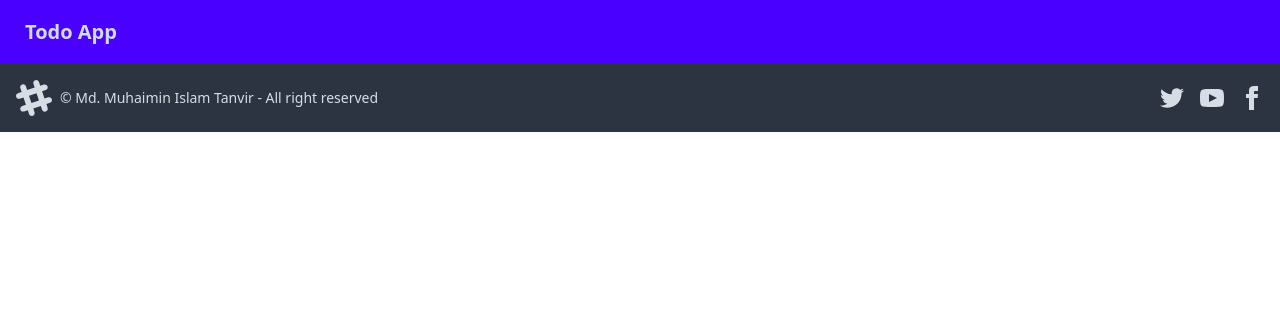
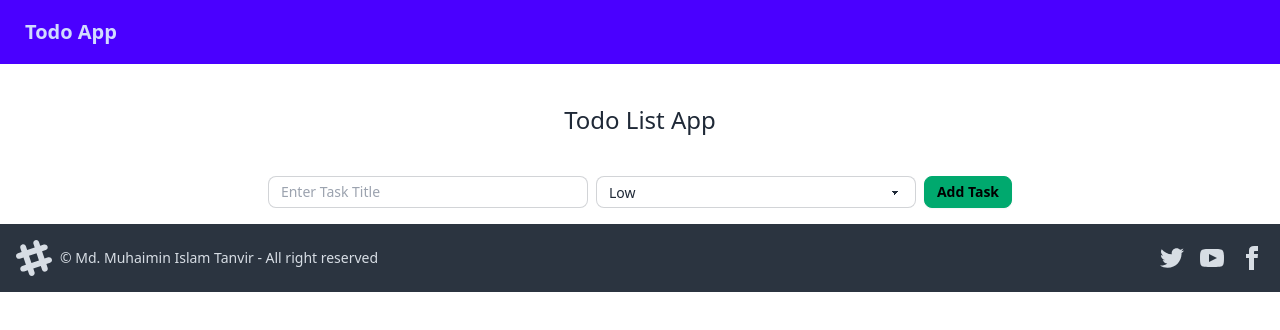
Before and after one commit to mitanvir05/to-do-app-tanvir-qtec, a React (Vite) app: page / in a window 1280 px wide. Shown: the top 330 px of the page. Built offline with nearby package versions, Linux system fonts and the light colour scheme.

Commit message:
created add task functionality

```diff
--- /dev/null
+++ b/src/components/TodoApp/TaskForm.jsx
@@ -0,0 +1,38 @@
+import { useState } from 'react';
+
+const TaskForm = ({ onSubmit }) => {
+  const [title, setTitle] = useState('');
+  const [priority, setPriority] = useState('low');
+
+  const handleSubmit = (e) => {
+    e.preventDefault();
+    if (!title.trim()) return;
+    onSubmit(title, priority);
+    setTitle('');
+    setPriority('low');
+  };
+
+  const handleTitleChange = (e) => {
+    setTitle(e.target.value);
+  };
+
+  const handlePriorityChange = (e) => {
+    setPriority(e.target.value);
+  };
+
+  return (
+    <form onSubmit={handleSubmit} className='space-x-2 flex justify-center items-center'>
+     <input type="text" value={title} onChange={handleTitleChange} placeholder="Enter Task Title" className="input input-bordered input-sm w-1/4 lg:w-full max-w-xs" />
+     <select value={priority} onChange={handlePriorityChange} className="select select-bordered select-sm w-1/4 lg:w-full max-w-xs">
+        <option disabled selected>Select one</option>
+        <option value="low">Low</option>
+        <option value="medium">Medium</option>
+        <option value="high">High</option>
+    </select>
+
+      <button className='btn btn-success btn-sm' type="submit">Add Task</button>
+    </form>
+  );
+};
+
+export default TaskForm;
--- /dev/null
+++ b/src/components/TodoApp/TaskItem.jsx
@@ -0,0 +1,17 @@
+import { useState } from "react";
+
+const TaskItem = ({ task }) => {
+
+  const [title, setTitle] = useState(task.title);
+
+ return (
+      <div className="space-x-6 space-y-3 ">
+      <span>{task.title} </span>
+      </div>
+
+
+
+  );
+};
+
+export default TaskItem;
--- /dev/null
+++ b/src/components/TodoApp/TaskList.jsx
@@ -0,0 +1,17 @@
+import TaskItem from './TaskItem';
+
+const TaskList = ({tasks}) => {
+  return (
+    <div className='text-center my-10'>
+      {tasks.map(task => (
+        <TaskItem
+          key={task.id}
+          task={task}
+
+        />
+      ))}
+    </div>
+  );
+};
+
+export default TaskList;
--- a/src/components/TodoApp/TodoApp.jsx
+++ b/src/components/TodoApp/TodoApp.jsx
@@ -0,0 +1,28 @@
+import { useState } from "react";
+import TaskForm from "../TodoApp/TaskForm"
+import TaskList from "../TodoApp/TaskList";
+
+const TodoApp = () => {
+    const [tasks, setTasks] = useState([]);
+    // Add Task
+    const addTask = (title, priority) => {
+        const newTask = {
+            id: tasks.length > 0 ? tasks[tasks.length - 1].id + 1 : 1,
+            title,
+            priority,
+            completed: false,
+        };
+        setTasks([...tasks, newTask]);
+    };
+    return (
+        <div className='space-y-4'>
+            <h1 className='text-2xl text-center font-medium my-10'>Todo List App</h1>
+            <TaskForm onSubmit={addTask} />
+            <TaskList
+         tasks={tasks}
+      />
+        </div>
+    );
+};
+
+export default TodoApp;
```
Also changed, not shown: src/main.jsx (+10 -1 lines).
